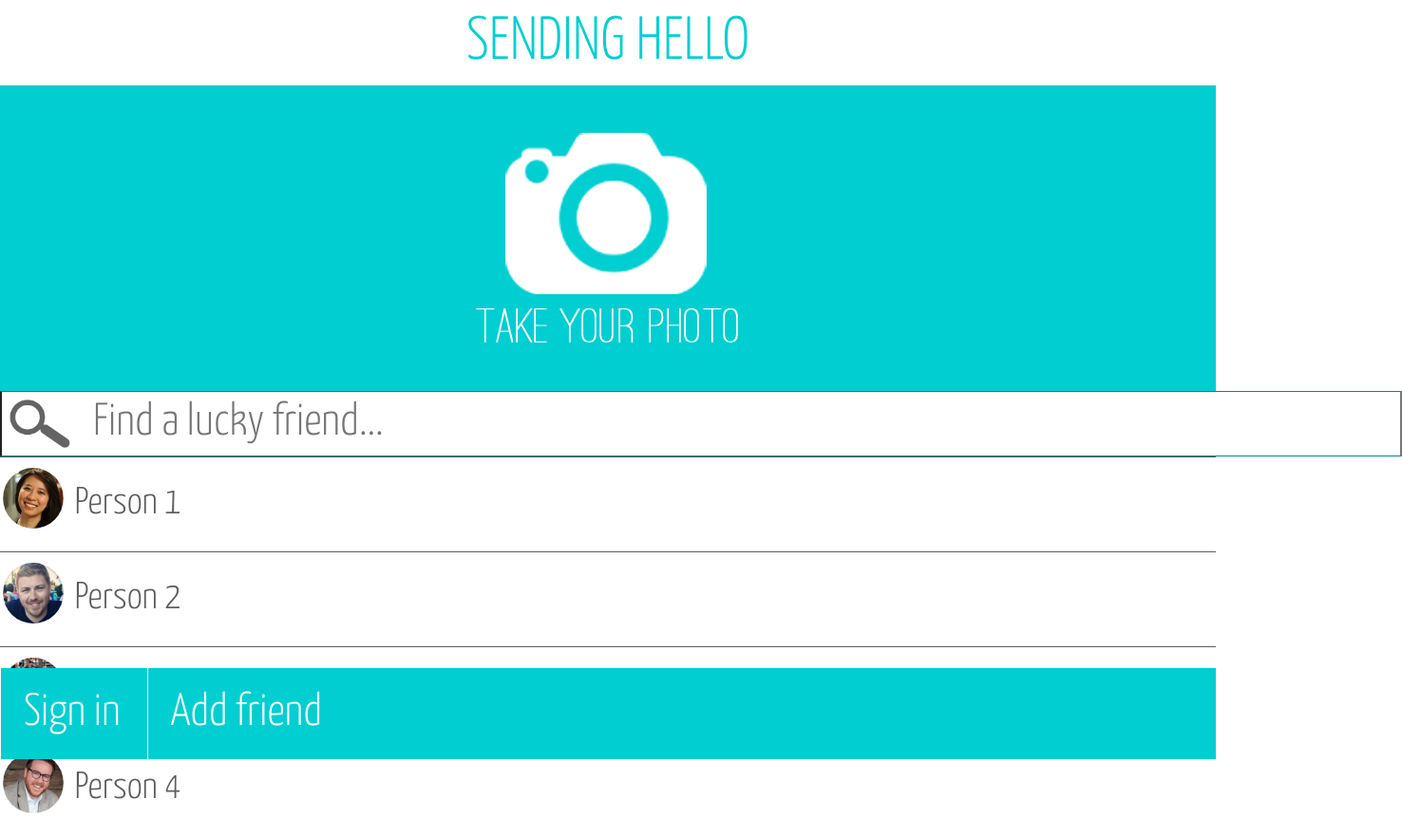
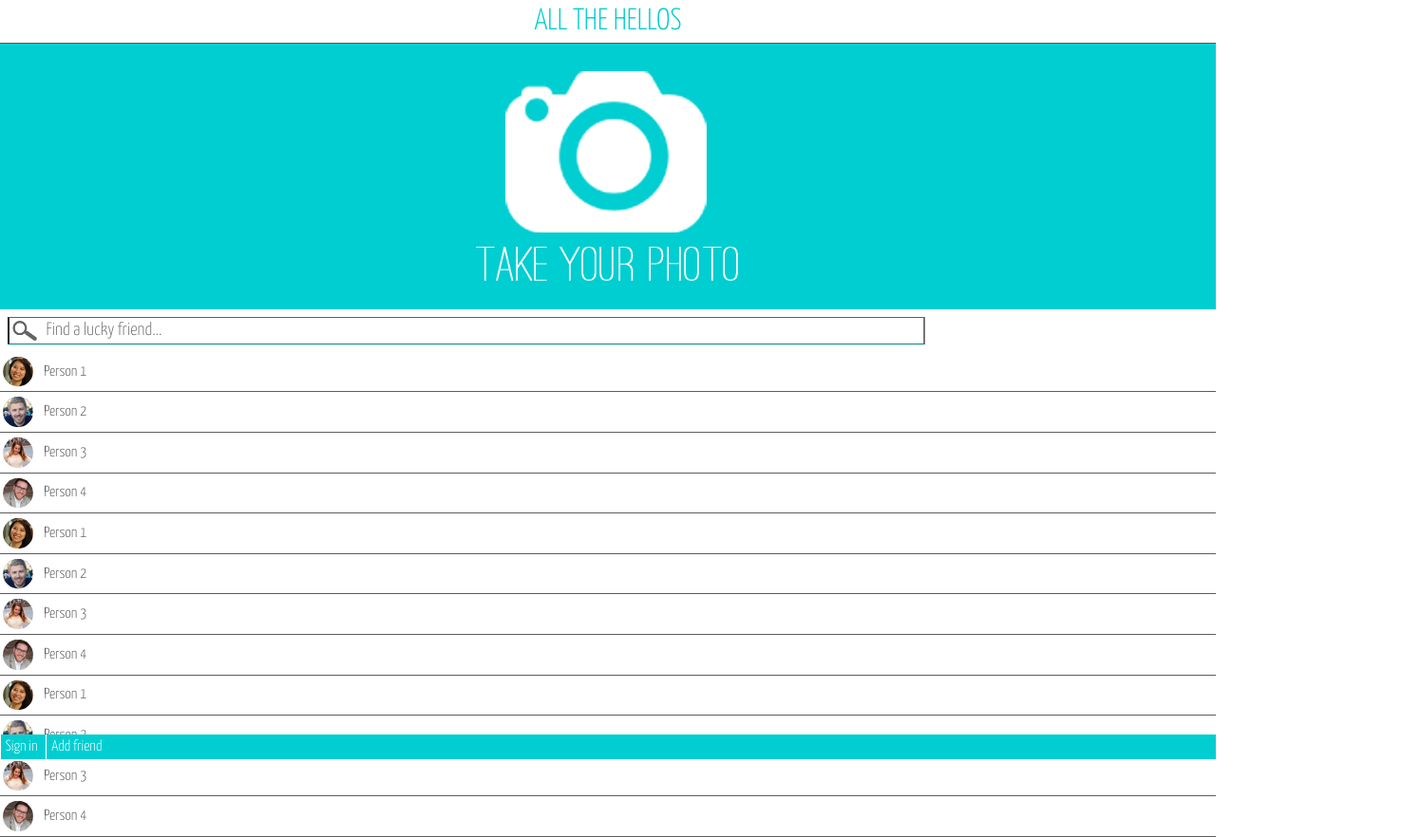
Before and after one commit to iteles/All-the-Hellos, a plain HTML site: page index.html in a window 1280 px wide. Shown: the whole page at 95% size, 1476 px wide, since content can reach past the window. Drawn offline with Linux system fonts and the light colour scheme.

Commit message:
Tidied up CSS of static homepage

```diff
--- a/css/main.css
+++ b/css/main.css
@@ -1,59 +1,76 @@
+#header{
+	border-bottom: 1px solid #5c5c5c;
+}
+
 #header h1{
 	text-align: center;
 	color: #00CED1;
 	font-family: 'Yanone Kaffeesatz', sans-serif;
 	font-weight: 300;
-	font-size: 4em;
+	font-size: 2em;
 	padding: 0.2em;
 }
 
 #take-a-photo img{
 	/*CSS for the take a photo button*/
 	display: block;
-	max-width: 80%;
+	max-width: 45%;
 	margin: 0 auto;
-	padding: 2em 0;
+	padding: 0.7em 0;
 	/*end CSS for the take a photo button*/
 }
 
+
+#home-search-bar{
+	padding: 0.5em;
+}
+
 #home-search-bar input{
-	width: 100%;
+	width: 70%;
 	color: #5c5c5c;
 	font-family: 'Yanone Kaffeesatz', sans-serif;
 	font-weight: 300;
-	font-size: 3em;
+	font-size: 1.2em;
 	padding: 0.2em 2em;
 	/*margin-left: 1.5em;*/
 }
 
+/******************
+FRIENDS LIST
+******************/
+
 
 #list-of-friends li{
 	clear:both;
-	max-height: 4em;
+	height: 2.6em;
 	border-bottom: 1px solid #5c5c5c;
 }
 
 #list-of-friends li img{
 	float: left;
-	max-height: 4em;
-	border-radius: 100%;
-	padding: 0.75em 0.2em;
+	max-height: 2em; /*this + top-padding == #list-of-friends li height*/
+	border-radius: 100%; /*Makes the image circular*/
+	padding: 0.3em 0.2em;
 }
 
 #list-of-friends li p{
-	float: left;
+	float:left;
 	color: #5c5c5c;
 	font-family: 'Yanone Kaffeesatz', sans-serif;
 	font-weight: 300;
-	font-size: 2.5em;
-	padding: 0.75em 0.2em;
+	font-size: 1em; /*this + top-padding == #list-of-friends li height*/
+	padding: 0.8em 0.5em;
 }
+
+/******************
+FOOTER
+******************/
 
 #footer {
 	clear:both;
 	width: 100%;
 	bottom: 0;
-    position: fixed;
+  position: fixed; /*keeps this fixed at the bottom of the screen independently of scrolling*/
 }
 
 #footer p {
@@ -61,9 +78,9 @@
 	color: #ffffff;
 	font-family: 'Yanone Kaffeesatz', sans-serif;
 	font-weight: 300;
-	font-size: 3em;
+	font-size: 1em;
 	border-left: 1px solid white;
-	padding: 0.5em;
+	padding: 0.3em;
 }
 
 
@@ -85,6 +102,7 @@ COLOURS
 	background: #ffffff;
 }
 
+/*Adding magnifying glass icon to search bar on homepage*/
 #home-search-bar input{
 	background-image: url("../img/search-icon.png");
 	background-repeat: no-repeat;
--- a/index.html
+++ b/index.html
@@ -2,9 +2,13 @@
 <html lang="en">
 <head>
 	<meta charset = "utf-8"/>
+	<meta name="viewport" content="width=device-width, initial-scale=1.0, user-scalable=yes">
 
-	<link rel="stylesheet" type="text/css" href="../css/reset.css">
-	<link rel="stylesheet" type="text/css" href="../css/main.css">
+	<meta name="apple-mobile-web-app-capable" content="yes">
+<meta name="apple-mobile-web-app-status-bar-style" content="black-translucent">
+
+	<link rel="stylesheet" type="text/css" href="./css/reset.css">
+	<link rel="stylesheet" type="text/css" href="./css/main.css">
 
 	<link href='http://fonts.googleapis.com/css?family=Yanone+Kaffeesatz:400,700,300,200' rel='stylesheet' type='text/css'>
 </head>
@@ -17,14 +21,14 @@
 	<section id="home">
 		<!-- Toolbar including title, back button and other navigation buttons -->
 		<div id="header">
-			<h1> SENDING HELLO </h1>
+			<h1> ALL THE HELLOS </h1>
 		</div>
 
 		<!-- Main body of page -->
 		<div id="content">
 			<!-- Take a photo section -->
 			<div id="take-a-photo">
-			<img src="../img/take-a-photo-white.png"/>
+			<img src="./img/take-a-photo-white.png"/>
 			</div>
 
 			<!-- Section to find friends from the main page -->
@@ -35,19 +39,27 @@
 
 				<!--List of friends that changes as the user is typing-->
 				<ul id="list-of-friends">
-					<li><img src="../img/person1.jpg"><p>Person 1 </p></li>
-					<li><img src="../img/person2.jpg"><p>Person 2 </p></li>
-					<li><img src="../img/person3.jpg"><p>Person 3 </p></li>
-					<li><img src="../img/person4.jpg"><p>Person 4 </p></li>
+					<li><img src="./img/person1.jpg"><p>Person 1 </p></li>
+					<li><img src="./img/person2.jpg"><p>Person 2 </p></li>
+					<li><img src="./img/person3.jpg"><p>Person 3 </p></li>
+					<li><img src="./img/person4.jpg"><p>Person 4 </p></li>
+					<li><img src="./img/person1.jpg"><p>Person 1 </p></li>
+					<li><img src="./img/person2.jpg"><p>Person 2 </p></li>
+					<li><img src="./img/person3.jpg"><p>Person 3 </p></li>
+					<li><img src="./img/person4.jpg"><p>Person 4 </p></li>
+					<li><img src="./img/person1.jpg"><p>Person 1 </p></li>
+					<li><img src="./img/person2.jpg"><p>Person 2 </p></li>
+					<li><img src="./img/person3.jpg"><p>Person 3 </p></li>
+					<li><img src="./img/person4.jpg"><p>Person 4 </p></li>
 				</ul>
 			</div>
-		</div>
+		</div> <!-- End of content div -->
 
 		<div id="footer">
 			<p> Sign in </p>
 			<p> Add friend </p>
 		</div>
-	</section> <!-- End of homepage -->
+	</section><!-- End of homepage -->
 
 <!-- ********************
 	CAMERA PAGE
```
